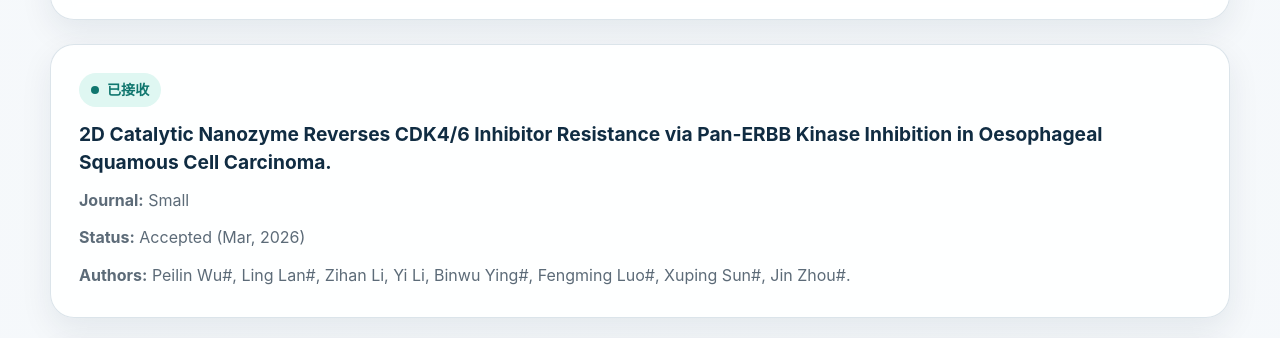
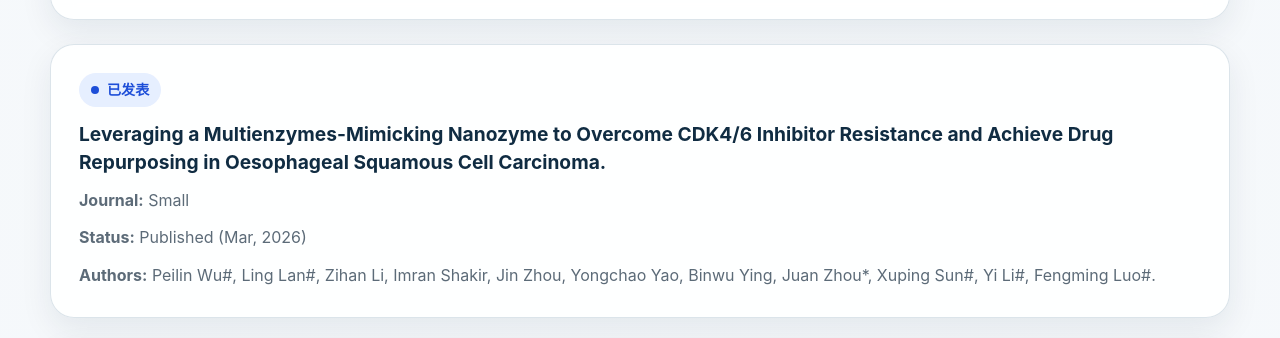
Before and after one commit to li-zihan777/academic-cv, a plain HTML site: page index.html in a window 1280 px wide. Shown: the part 6378-6716 px from the top of the page. Drawn offline with Linux system fonts and the light colour scheme.

Commit message:
Add files via upload

```diff
--- a/index.html
+++ b/index.html
@@ -386,15 +386,14 @@
 
           <article class="card publication-card">
             <div class="publication-top">
-              <span class="pub-badge status-accepted">已接收</span>
+              <span class="pub-badge status-published">已发表</span>
             </div>
             <h3>
-              2D Catalytic Nanozyme Reverses CDK4/6 Inhibitor Resistance via Pan-ERBB Kinase Inhibition
-              in Oesophageal Squamous Cell Carcinoma.
+              Leveraging a Multienzymes-Mimicking Nanozyme to Overcome CDK4/6 Inhibitor Resistance and Achieve Drug Repurposing in Oesophageal Squamous Cell Carcinoma.
             </h3>
             <p class="pub-meta"><strong>Journal:</strong> Small</p>
-            <p class="pub-meta"><strong>Status:</strong> Accepted (Mar, 2026)</p>
-            <p class="pub-meta"><strong>Authors:</strong> Peilin Wu#, Ling Lan#, Zihan Li, Yi Li, Binwu Ying#, Fengming Luo#, Xuping Sun#, Jin Zhou#.</p>
+            <p class="pub-meta"><strong>Status:</strong> Published (Mar, 2026)</p>
+            <p class="pub-meta"><strong>Authors:</strong> Peilin Wu#, Ling Lan#, Zihan Li, Imran Shakir, Jin Zhou, Yongchao Yao, Binwu Ying, Juan Zhou*, Xuping Sun#, Yi Li#, Fengming Luo#.</p>
           </article>
 
           <article class="card publication-card">
```
